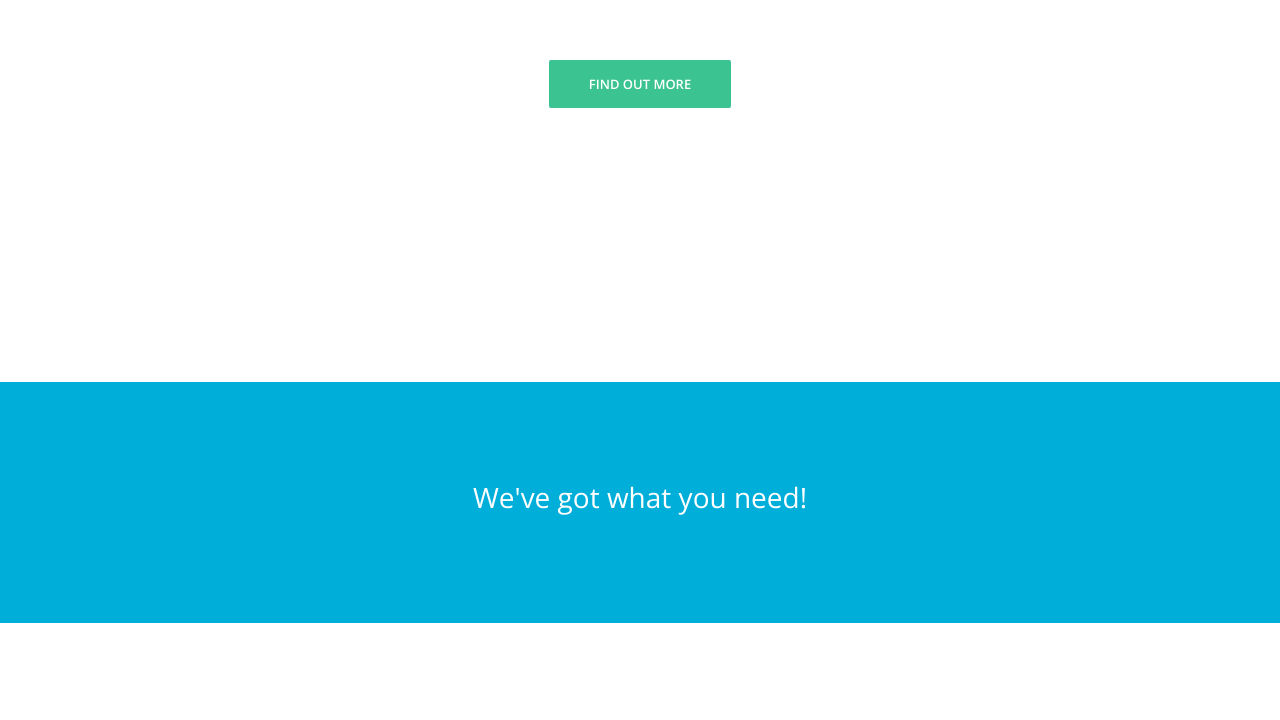
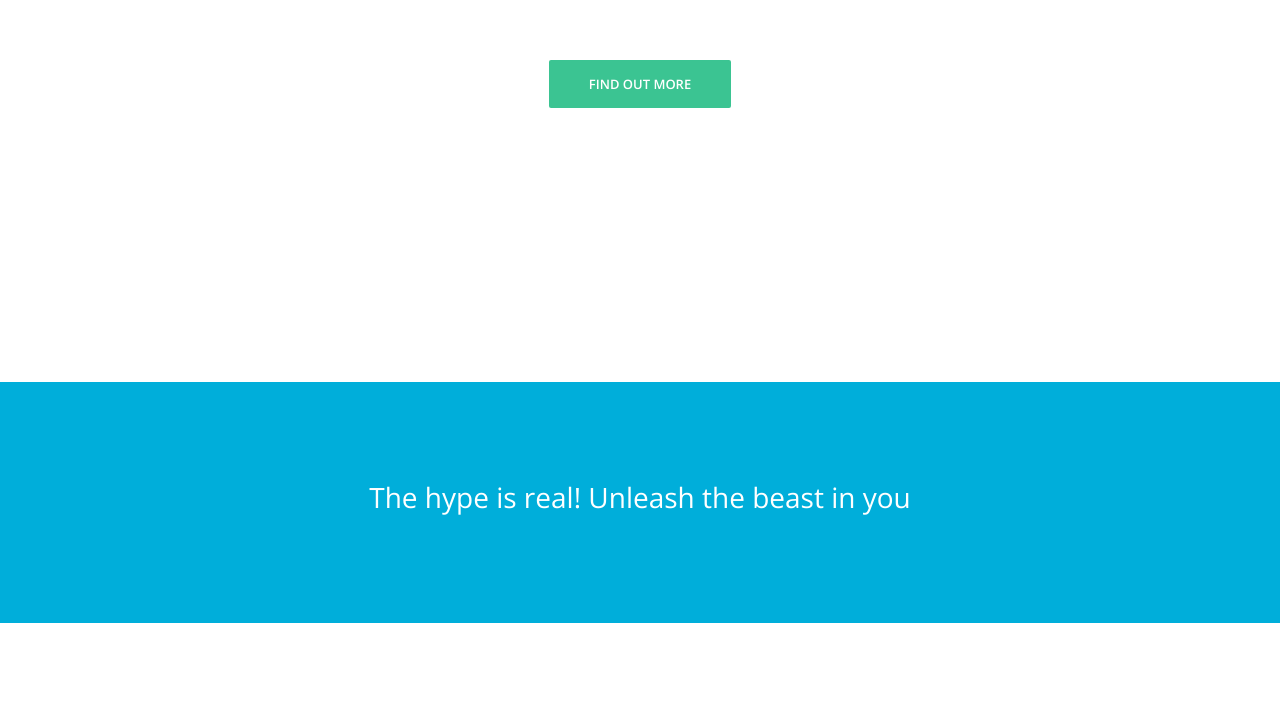
Before and after one commit to zveedejer/Hypebeast-E-sport-Cafeee, a plain HTML site: page index.html in a window 1280 px wide. Shown: the part 368-1088 px from the top of the page. Drawn offline with nearby package versions, Linux system fonts and the light colour scheme; files whose address does not match are found by name.

Commit message:
ManzanoAlejandro

```diff
--- a/index.html
+++ b/index.html
@@ -54,7 +54,7 @@
 <section id="intro" class="section intro">
   <div class="container">
     <div class="col-md-8 col-md-offset-2 text-center">
-      <h3>We've got what you need!</h3>
+      <h3>The hype is real! Unleash the beast in you</h3>
       <p></p>
     </div>
   </div>
```
